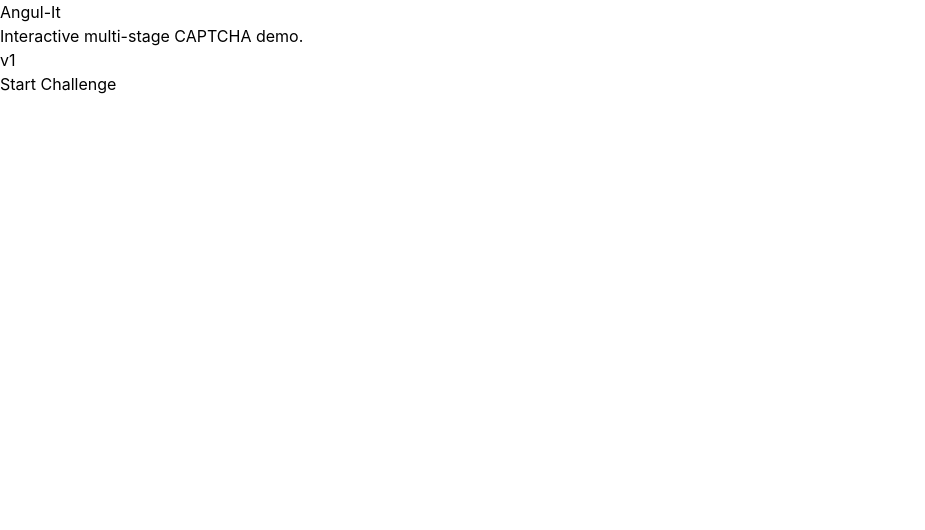
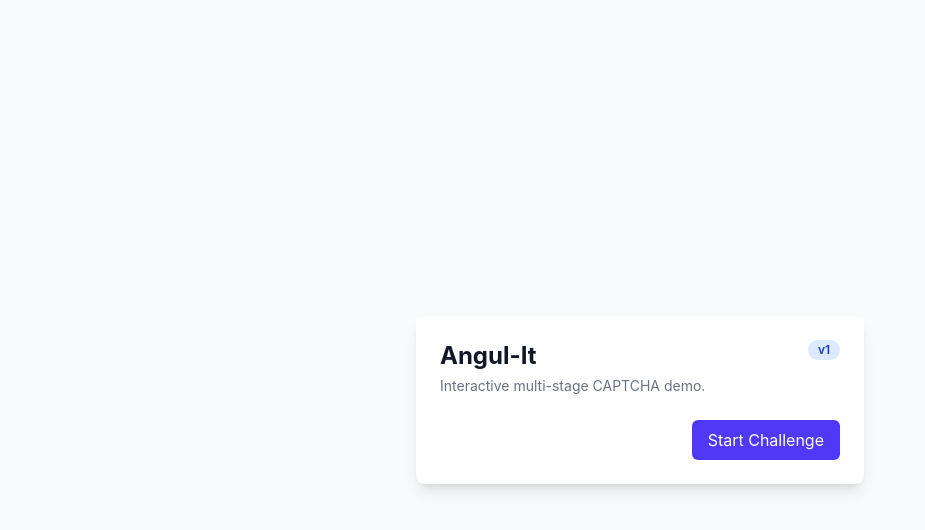
Before and after one commit to lfarssi/angulIt, an Angular app: page / in a window 1280 px wide. Shown: the top 530 px of the page, without its empty margins (0-925 px from the left). Built offline with nearby package versions, Linux system fonts and the light colour scheme.

Commit message:
tailwindcss

```diff
--- a/src/app/features/home/home.component.html
+++ b/src/app/features/home/home.component.html
@@ -1,15 +1,17 @@
-<div class="page">
-  <div class="card">
-    <div class="header">
+<div class="min-h-screen flex items-center justify-center bg-gray-50 p-4">
+  <div class="bg-white rounded-lg shadow-lg p-6 w-full max-w-md">
+    <div class="flex justify-between items-start mb-6">
       <div>
-        <h1>Angul-It</h1>
-        <p class="muted">Interactive multi-stage CAPTCHA demo.</p>
+        <h1 class="text-2xl font-bold text-gray-900">Angul-It</h1>
+        <p class="text-gray-500 text-sm mt-1">Interactive multi-stage CAPTCHA demo.</p>
       </div>
-      <span class="badge">v1</span>
+      <span class="inline-block bg-blue-100 text-blue-800 text-xs font-semibold px-2.5 py-0.5 rounded-full">v1</span>
     </div>
 
-    <div class="actions">
-      <button class="btn btn-primary" (click)="start()">Start Challenge</button>
+    <div class="flex justify-end mt-6">
+      <button class="px-4 py-2 bg-indigo-600 text-white rounded-md hover:bg-indigo-700 transition-colors w-full sm:w-auto" (click)="start()">
+        Start Challenge
+      </button>
     </div>
   </div>
 </div>
--- a/src/app/features/result/result.component.html
+++ b/src/app/features/result/result.component.html
@@ -1,25 +1,29 @@
-<div class="page">
-  <div class="card">
-    <div class="header">
+<div class="min-h-screen flex items-center justify-center bg-gray-50 p-4">
+  <div class="bg-white rounded-lg shadow-lg p-6 w-full max-w-md">
+    <div class="flex justify-between items-start mb-6">
       <div>
-        <h2>Results</h2>
-        <p class="muted">Session completed ✅</p>
-        <p class="muted"><b>Score:</b> {{ score.correct }} / {{ score.total }}</p>
+        <h2 class="text-2xl font-bold text-gray-900">Results</h2>
+        <p class="text-gray-500 text-sm mt-1">Session completed ✅</p>
+        <p class="text-gray-700 mt-2"><span class="font-semibold">Score:</span> {{ score.correct }} / {{ score.total }}</p>
       </div>
-      <span class="badge">{{ score.correct }}/{{ score.total }}</span>
+      <span class="inline-block bg-green-100 text-green-800 text-xs font-semibold px-2.5 py-0.5 rounded-full">
+        {{ score.correct }}/{{ score.total }}
+      </span>
     </div>
 
-    <ul class="list">
+    <ul class="divide-y divide-gray-200 border-t border-b border-gray-200 my-6">
       @for (st of session.stages; track st.id){
-        <li>
-          <span><b>{{ st.title }}</b></span>
-          <span>{{ statusLabel(st.id) }}</span>
+        <li class="py-3 flex justify-between items-center">
+          <span class="font-medium text-gray-900">{{ st.title }}</span>
+          <span class="text-sm text-gray-600 font-medium">{{ statusLabel(st.id) }}</span>
         </li>
       }
     </ul>
 
-    <div class="actions">
-      <button class="btn btn-primary" (click)="restart()">Restart Challenge</button>
+    <div class="flex justify-end mt-6">
+      <button class="px-4 py-2 bg-indigo-600 text-white rounded-md hover:bg-indigo-700 transition-colors w-full sm:w-auto" (click)="restart()">
+        Restart Challenge
+      </button>
     </div>
   </div>
 </div>
```
